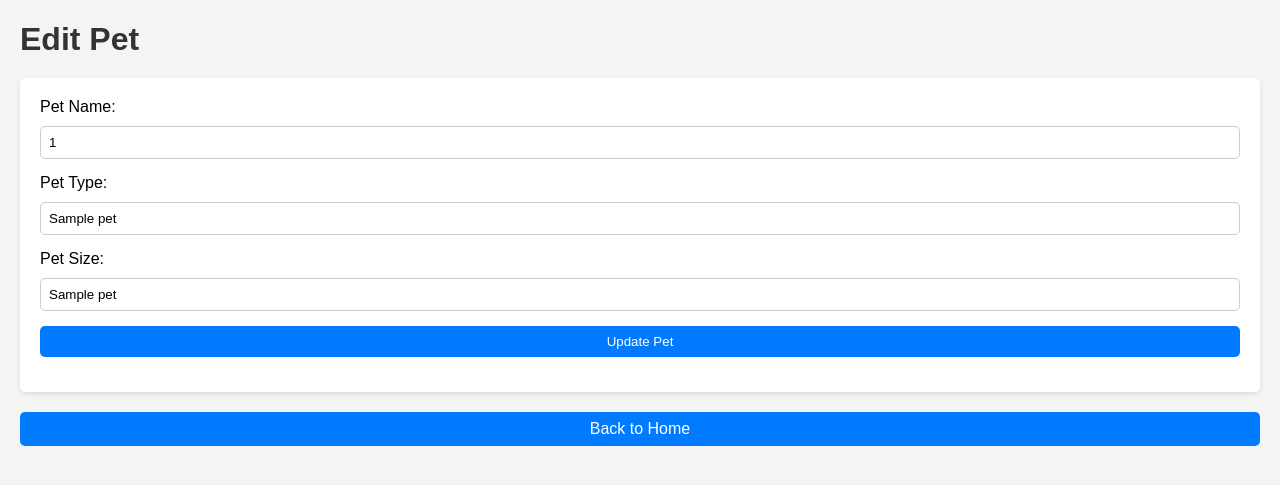
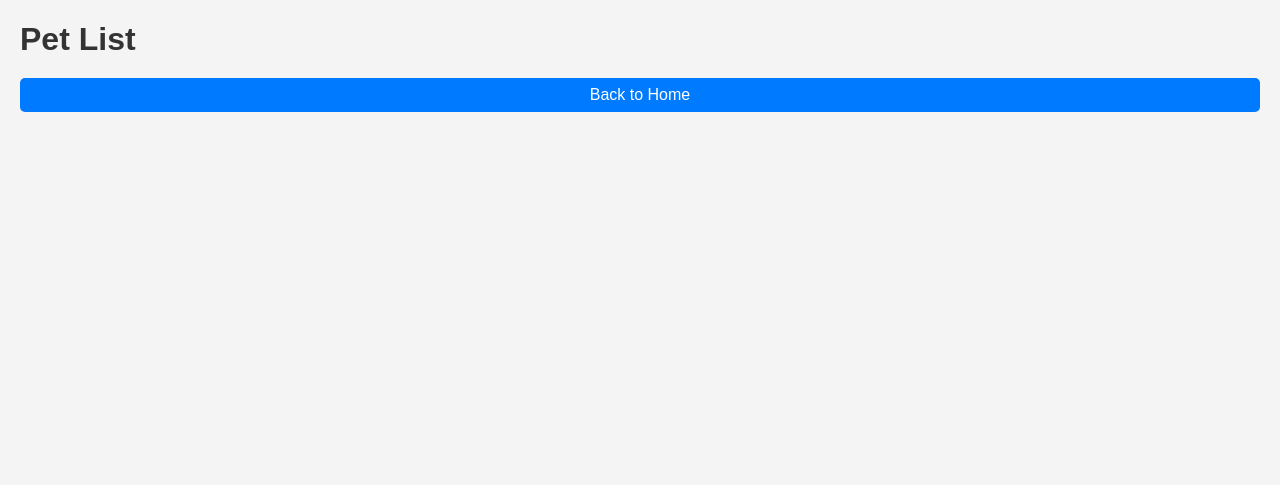
Before and after one commit to shohna/roommate-finder, a Flask app: page /edit_pet/1 in a window 1280 px wide. Shown: the top 485 px of the page. Run offline with Flask 3, Linux system fonts and the light colour scheme; the visitor is signed in with stand-in values (Sample User, id 1); a database or web service that is not in the repository returns one stand-in record (values such as "Sample title"); some libraries are stand-ins or nearby versions.

Commit message:
added edit pet changes

```diff
--- a/FlaskDemoSpr2020/Roomie_app/templates/edit_pet.html
+++ b/FlaskDemoSpr2020/Roomie_app/templates/edit_pet.html
@@ -3,7 +3,7 @@
 <head>
     <meta charset="UTF-8">
     <meta name="viewport" content="width=device-width, initial-scale=1.0">
-    <title>Edit Pet</title>
+    <title>Pet List</title>
     <style>
         body {
             font-family: Arial, sans-serif;
@@ -15,34 +15,21 @@
             color: #333;
             margin-bottom: 20px;
         }
-        form {
-            margin-bottom: 20px;
-            padding: 20px;
-            background-color: #fff;
-            border-radius: 5px;
-            box-shadow: 0px 2px 5px rgba(0, 0, 0, 0.1);
+        ul {
+            list-style-type: none;
+            padding: 0;
         }
-        label {
-            display: block;
+        li {
             margin-bottom: 10px;
         }
-        input[type="text"],
-        input[type="submit"] {
-            width: 100%;
-            padding: 8px;
-            margin-bottom: 15px;
+        .edit-form {
+            display: none; /* Initially hide the edit form */
+        }
+        input[type="text"] {
+            width: 100px; /* Adjust width as needed */
+            padding: 5px;
+            border-radius: 5px;
             border: 1px solid #ccc;
-            border-radius: 5px;
-            box-sizing: border-box;
-        }
-        input[type="submit"] {
-            background-color: #007bff;
-            color: #fff;
-            border: none;
-            cursor: pointer;
-        }
-        input[type="submit"]:hover {
-            background-color: #0056b3;
         }
         .back-button { /* Added styling for the back button */
             display: block;
@@ -62,18 +49,33 @@
     </style>
 </head>
 <body>
-    <h1>Edit Pet</h1>
-    <form method="POST" action="{{ url_for('edit_pet', pet_name=pet_info[0]) }}">
-        <label for="pet_name">Pet Name:</label>
-        <input type="text" id="pet_name" name="pet_name" value="{{ pet_info[0] }}" required><br>
-        <label for="pet_type">Pet Type:</label>
-        <input type="text" id="pet_type" name="pet_type" value="{{ pet_info[1] }}" required><br>
-        <label for="pet_size">Pet Size:</label>
-        <input type="text" id="pet_size" name="pet_size" value="{{ pet_info[2] }}" required><br>
-        <input type="submit" value="Update Pet">
-    </form>
+    <h1>Pet List</h1>
+    <ul>
+        {% for pet in pets %}
+        <li>
+            {{ pet.name }} - {{ pet.type }} - {{ pet.size }}
+            <a href="#" class="edit-link" onclick="toggleEditForm('{{ pet.name }}')">Edit</a>
+            <form id="form-{{ pet.name }}" class="edit-form" method="POST" action="{{ url_for('edit_pet', pet_name=pet.name) }}">
+                <input type="text" name="pet_name" value="{{ pet.name }}" required>
+                <input type="text" name="pet_type" value="{{ pet.type }}" required>
+                <input type="text" name="pet_size" value="{{ pet.size }}" required>
+                <input type="submit" value="Update">
+            </form>
+        </li>
+        {% endfor %}
+    </ul>
 
     <a href="{{ url_for('home') }}" class="back-button">Back to Home</a>
 
+    <script>
+        function toggleEditForm(petName) {
+            var form = document.getElementById('form-' + petName);
+            if (form.style.display === 'none') {
+                form.style.display = 'block';
+            } else {
+                form.style.display = 'none';
+            }
+        }
+    </script>
 </body>
 </html>
```
